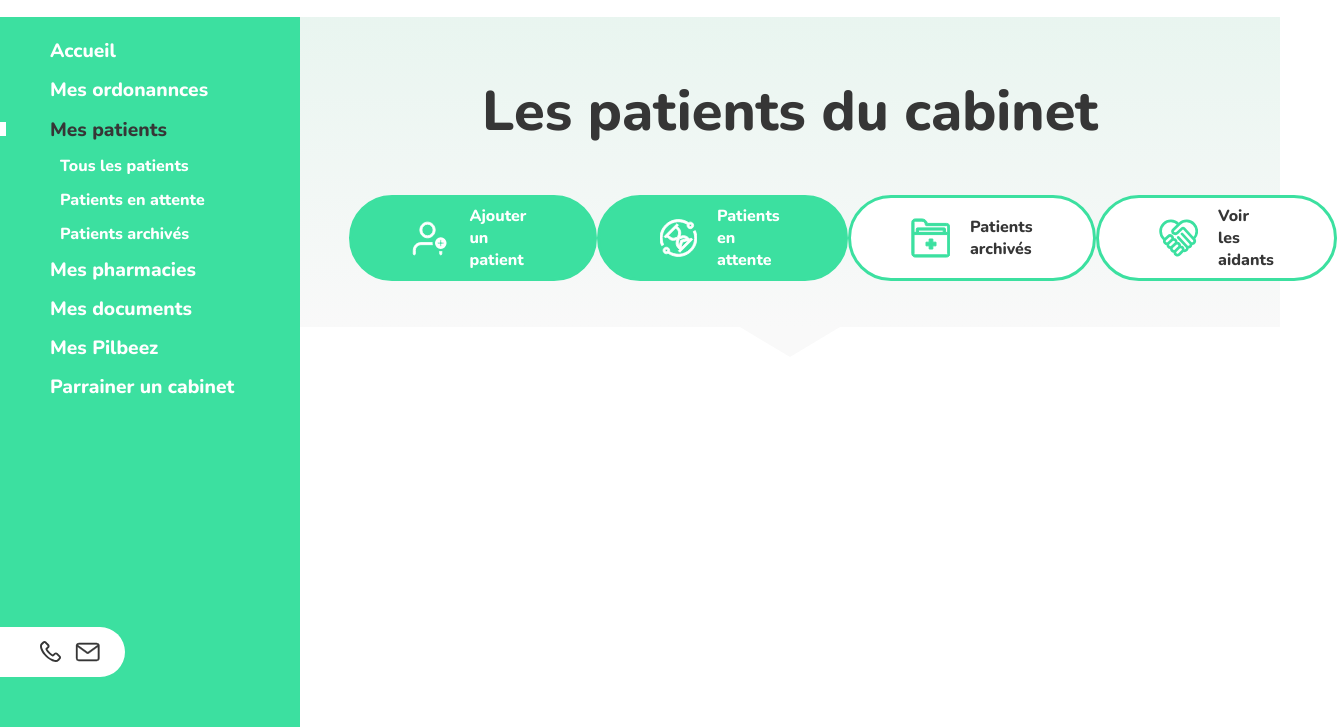
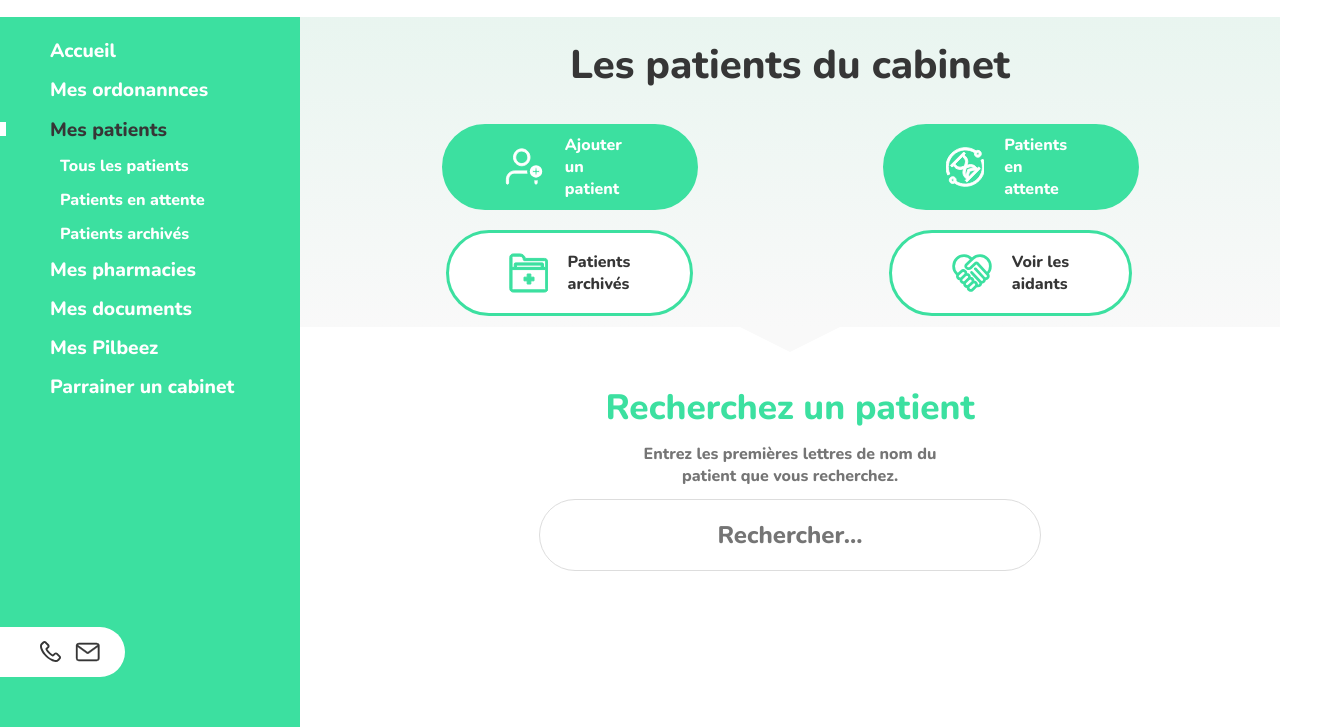
Before and after one commit to Niskko/poloProject, a website: page patients.html in a window 1280 px wide. Shown: the part 73-800 px from the top of the page, 1337 px wide, since content can reach past the window. Drawn offline with Linux system fonts and the light colour scheme.

Commit message:
Add searching menu style

```diff
--- a/assets/js/script.js
+++ b/assets/js/script.js
@@ -1,4 +1,8 @@
 var firstUl = document.querySelector('.sidebar > ul');
+
+window.onresize = function () {
+	console.log(window.innerWidth);
+};
 
 /**
  * Boucle sur les enfants de la balise "ul" dans la sidebar:
--- a/assets/sass/main.sass
+++ b/assets/sass/main.sass
@@ -10,6 +10,11 @@
 // debug
 body
     background-color: $third-color
+
+main
+    margin-left: $sidebar-size
+    @media screen and (max-width: $phone-size)
+        margin-left: 0px
 
 // navbar
 header
@@ -32,7 +37,7 @@ header
     align-items: center
     justify-content: space-around
     width: 150px
-    @media screen and (max-width: $responsive-size)
+    @media screen and (max-width: $phone-size)
         width: 50px
     &__name
         display: flex
@@ -42,8 +47,7 @@ header
         justify-content: right
         align-items: flex-end
         color: $text
-        @media screen and (max-width: $responsive-size)
-            display: none
+        @extend #menu-button
     &__menu
         display: flex
         justify-content: space-between
@@ -56,18 +60,18 @@ header
             background-color: getShade($third-color, 10%)
 
 #menu-button
-    @media screen and (max-width: $responsive-size)
+    @media screen and (max-width: $phone-size)
         display: none
 
 
 // sidebar
 .sidebar
-    @media screen and (max-width: $responsive-size)
-            display: none
+    @extend #menu-button
     position: fixed
     background-color: $main-color
-    width: 300px
+    width: $sidebar-size
     height: 100vh
+    left: 0
     padding-top: 100px
     align-items: center
     &--active
--- a/assets/sass/patients.sass
+++ b/assets/sass/patients.sass
@@ -11,7 +11,6 @@ $gradient: linear-gradient(180deg, $second-color 0%, $gradient-second 100%)
     align-items: center
     justify-content: space-evenly
     padding-top: 100px
-    margin-left: 300px
     height: 300px
     background: $gradient
     h1
@@ -19,9 +18,11 @@ $gradient: linear-gradient(180deg, $second-color 0%, $gradient-second 100%)
         font-weight: 2000
         font-size: 3.5rem
         text-align: center
-    @media screen and (max-width: $responsive-size)
+    @media screen and (max-width: $tablet-size)
+        h1
+            font-size: 2.5rem
+    @media screen and (max-width: $phone-size)
         height: 600px
-        margin-left: 0px
         h1
             font-size: 2.5rem
 
@@ -30,10 +31,19 @@ $gradient: linear-gradient(180deg, $second-color 0%, $gradient-second 100%)
     width: 90%
     flex-direction: row
     justify-content: space-evenly
-    @media screen and (max-width: $responsive-size)
+    align-items: center
+    @media screen and (max-width: $tablet-size)
+        display: grid
+        justify-items: center
+        grid-template-columns: 1fr 1fr
+        grid-template-rows: 1fr 1fr
+    @media screen and (max-width: $phone-size)
+            display: flex
             flex-direction: column
             height: 800px
     div
+        @media screen and (max-width: $tablet-size)
+            margin-top: 20px
         cursor: pointer
         display: flex
         flex-direction: row
@@ -44,9 +54,9 @@ $gradient: linear-gradient(180deg, $second-color 0%, $gradient-second 100%)
         height: 80px
         border-radius: 100px
         border: 3px solid $main-color
-
         background-color: $third-color
         color: $text
+        max-width: 150px
         p
             padding-inline:  10px
         svg
@@ -83,16 +93,39 @@ $gradient: linear-gradient(180deg, $second-color 0%, $gradient-second 100%)
             fill: $main-color
 
 .triangle
-    margin-left: 300px
     display: flex
     justify-content: center
     align-items: center
     div
         width: 100px
-        height: 100px
+        height: 50px
         background-color: $gradient-second
-        clip-path: polygon(100% 0, 0 0, 50% 30%)
-    @media screen and (max-width: $responsive-size)
+        clip-path: polygon(100% 0, 0 0, 50% 50%)
+    @media screen and (max-width: $phone-size)
         margin-left: 0px
 
 // searching menu
+.searching-menu
+    display: flex
+    flex-direction: column
+    align-items: center
+    justify-content: space-around
+    height: 200px
+    h2
+        color: $main-color
+        font-size: 2.2rem
+    p
+        width: 300px
+        color: $small-text
+        text-align: center
+    input
+        border-radius: 100px
+        height: 70px
+        width: 500px
+        border: 1px solid #DDDDDD
+        text-align: center
+        color: $text
+        font-size: 1.5rem
+        &:focus
+            outline: none
+            border: 1px solid $main-color
--- a/assets/sass/variables.sass
+++ b/assets/sass/variables.sass
@@ -8,7 +8,9 @@
     font-family: 'Nunito Italic'
     src: url(../font/Nunito-Italic.ttf)
 // variables
-$responsive-size: 768px
+$phone-size: 800px
+$tablet-size: 1350px
+$sidebar-size: 300px
 // Color
 $main-color: #3CE0A0
 $second-color: #E4F4ED
--- a/patients.html
+++ b/patients.html
@@ -185,6 +185,14 @@
 				<div></div>
 			</div>
 			<!-- searching menu -->
+			<div class="searching-menu">
+				<h2>Recherchez un patient</h2>
+				<p>
+					Entrez les premières lettres de nom du patient que vous
+					recherchez.
+				</p>
+				<input placeholder="Rechercher..." type="text" />
+			</div>
 		</main>
 		<footer></footer>
 		<script src="assets/js/script.js" defer></script>
```
Also changed, not shown: assets/css/patients.css, assets/css/style.css, 2 other files.
